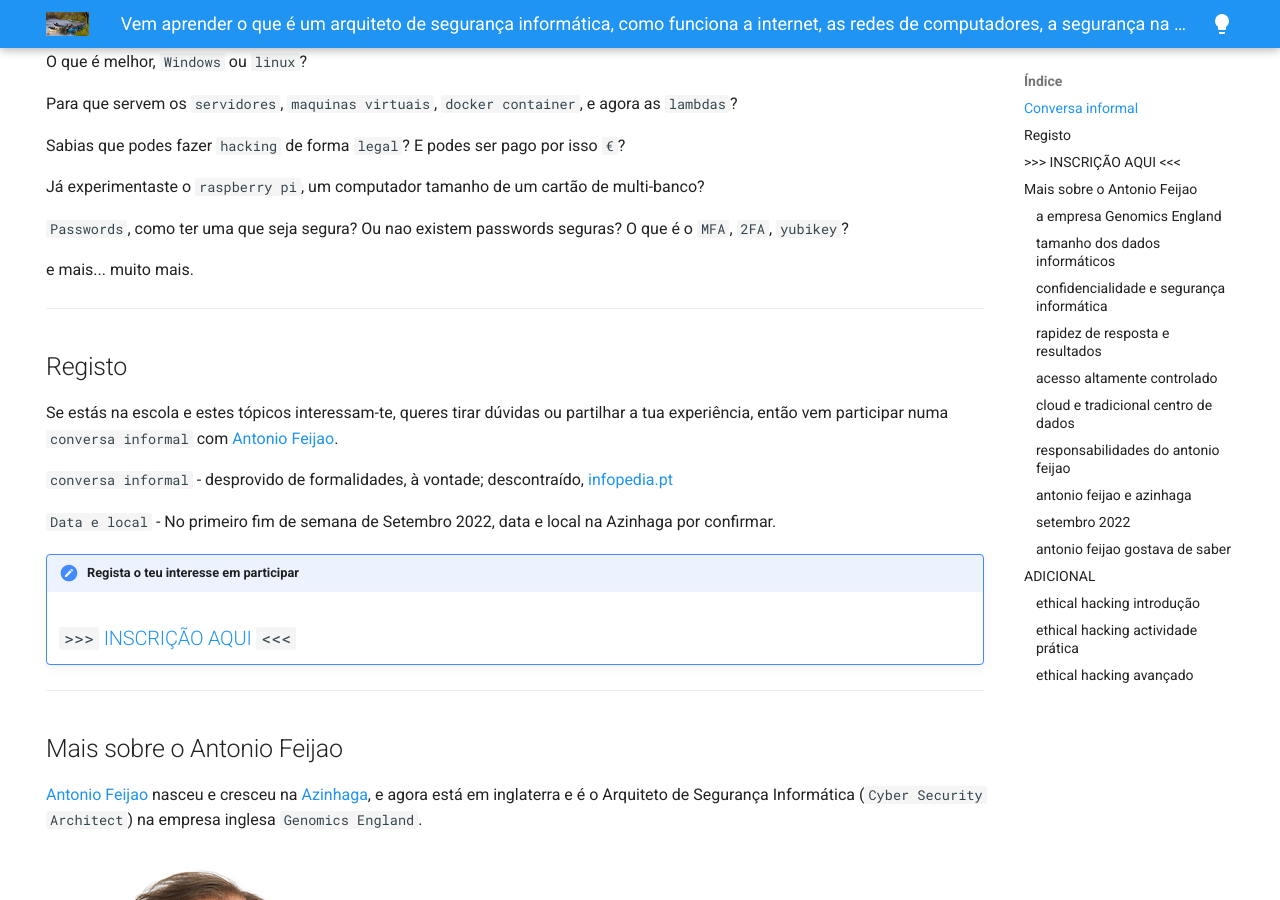
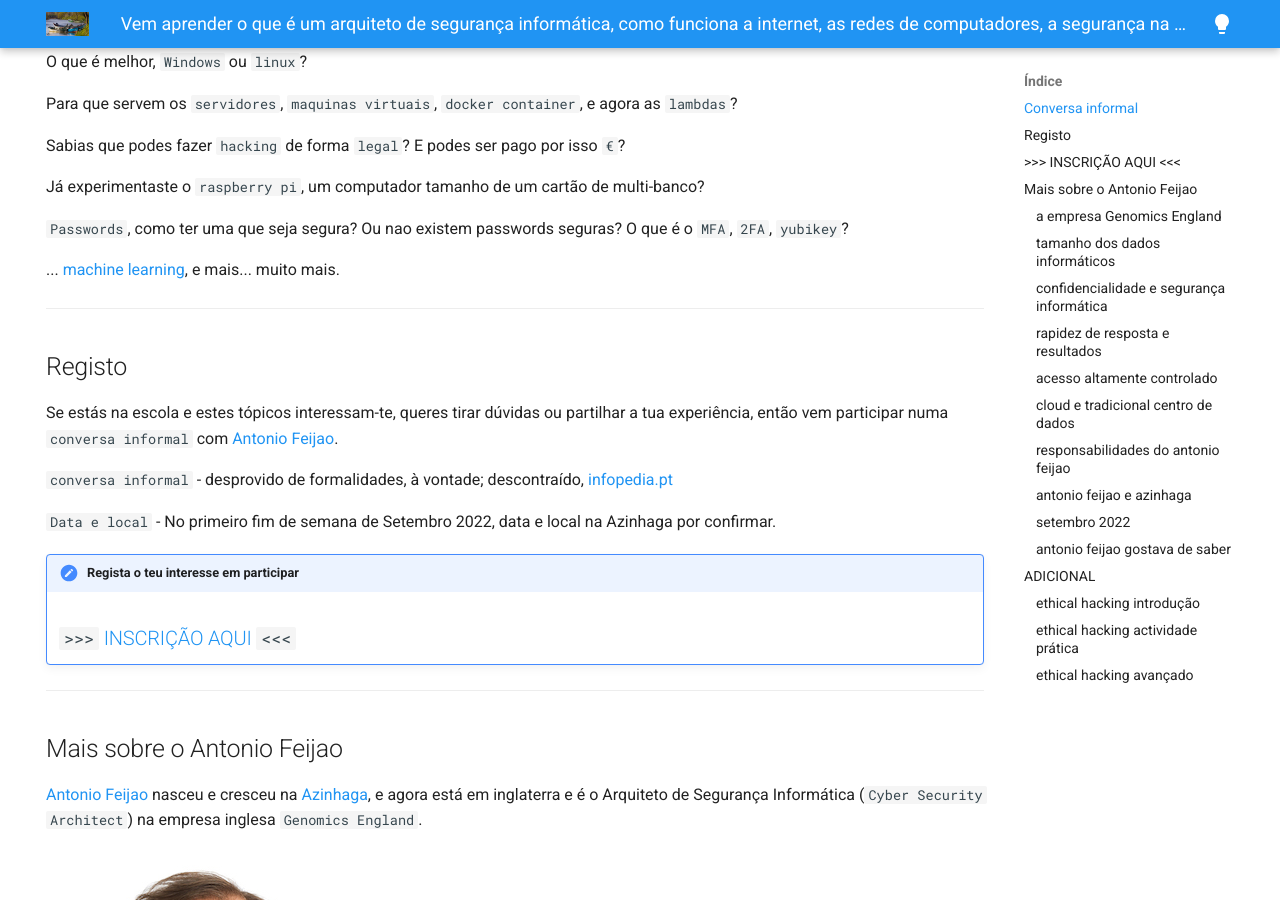
Before and after one commit to AntonioFeijaoUK/www-azinhaga-digital, an MkDocs documentation site: the page built from docs/eventos/antonio/index.md, in a window 1280 px wide and 900 px high, scrolled down 1036 px. Built offline with MkDocs 1.6.1 and Material for MkDocs 9.7.7, drawn with Linux system fonts in a browser that asks for light colours.

Commit message:
added ML link topic

```diff
--- a/docs/eventos/antonio/index.md
+++ b/docs/eventos/antonio/index.md
@@ -60,7 +60,7 @@
 
 `Passwords`, como ter uma que seja segura? Ou nao existem passwords seguras? O que é o `MFA`, `2FA`, `yubikey`?
 
-e mais... muito mais.
+... [machine learning](https://coral.ai/examples/), e mais... muito mais.
 
 ----
 
```
